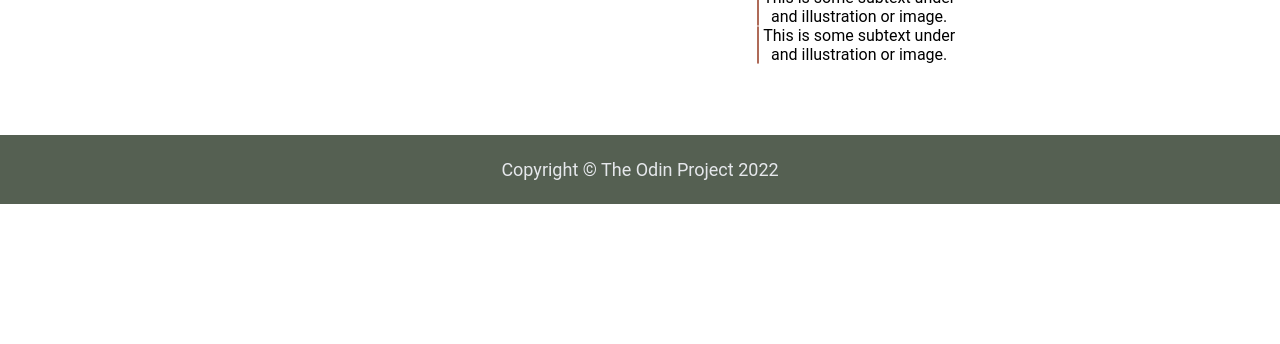
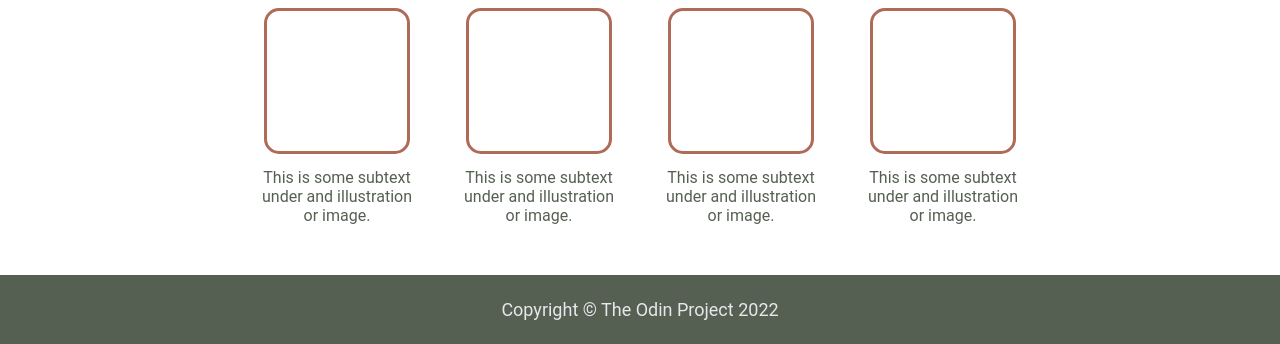
Before and after one commit to LilSyd/Landing-Page, a plain HTML site: page index.html in a window 1280 px wide. Shown: the part 596-940 px from the top of the page. Before the commit the page ends 800 px from the top, so only its background shows below. Drawn offline with Linux system fonts and the light colour scheme.

Commit message:
Finish section 2 before personalisation

```diff
--- a/index.html
+++ b/index.html
@@ -37,8 +37,7 @@
             <div class="info" id="two">
                 <div class="title">Some random information.</div>
 
-                    <div class="containter">
-
+                    <div class="container">
                         <div class="infobox">
                         <div class="box"></div>
                         <div class="text">This is some subtext under and illustration or image.</div>
--- a/style.css
+++ b/style.css
@@ -63,6 +63,7 @@ p {
     align-items: center;
     gap: 16px;
 }
+
 /*Headline (Big band)*/
 .headline {
     display: flex;
@@ -95,40 +96,47 @@ img {
 /*This looks messy and confused, go over the html and correct things here. */
 
 .info{
-    padding: 20px 24px;
-    text-align: center;
+    padding: 50px 60px;
     display: flex;
     justify-content: center;
+    flex-direction: column;
+    text-align: center;
 }
 
 .title {
     color: #556052;
     font-size: 36px;
     font-weight: 800;
+    margin-bottom: 24px;
+
 }
 
 .container {
     display: flex;
+    flex-direction: row;
     justify-content: center;
     gap: 52px;
 }
 
 .infobox{
-    display: flex;
-    justify-content: center;
+    max-width: 150px;
 }
 
 .box {
     border-style: solid;
-    border-width: 1px;
+    border-width: 3px;
     border-color: #AF6B58;
     border-radius: 15px;
-    max-width: 150px;
-    max-height: 150px;
+    width: 140px;
+    height: 140px;
+    margin: 0 auto;
+    margin-bottom: 14px;
 }
 
 .text{
-    max-width: 200px;
+    color: #556052;
+    text-align: center;
+
 }
 
 
```
